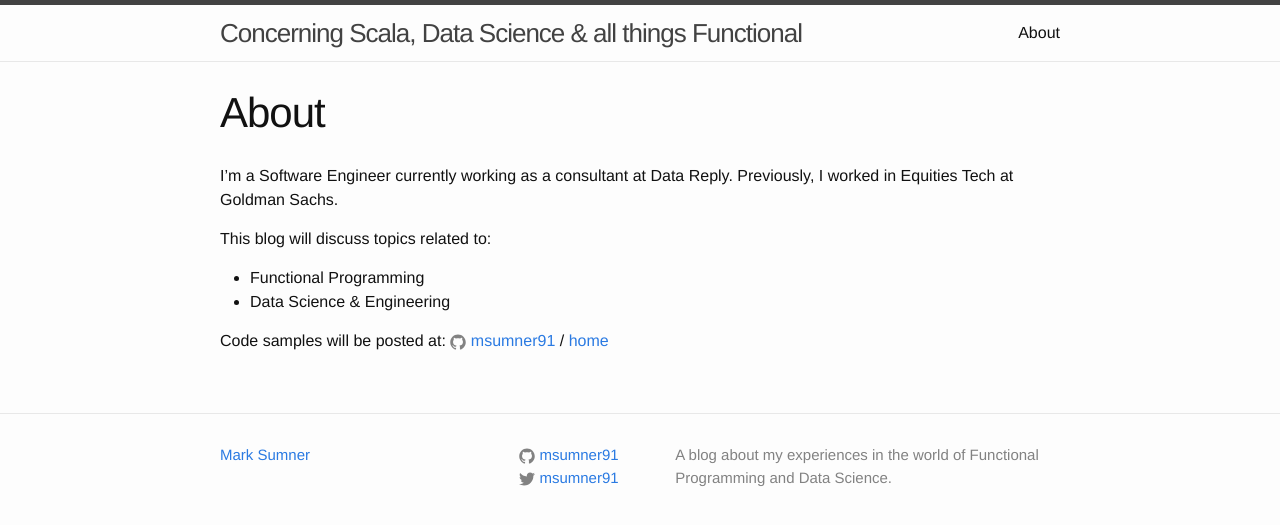
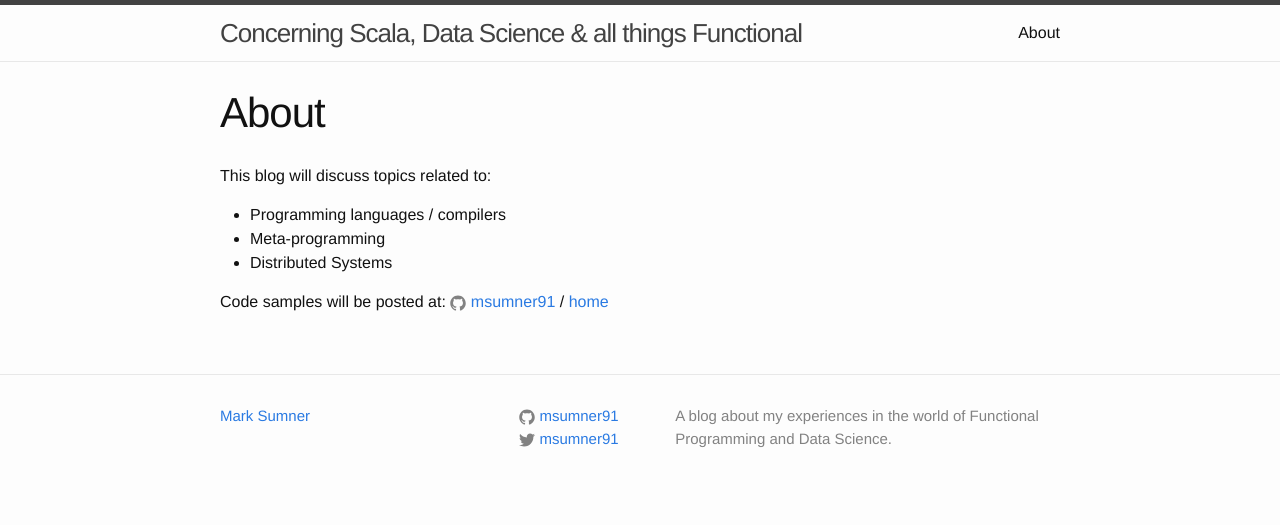
Before and after one commit to msumner91/msumner91.github.io, a Jekyll site: the page built from about.md, in a window 1280 px wide. Shown: the top 525 px of the page. Built offline with Jekyll 4.4.1, drawn with Linux system fonts in a browser that asks for light colours; comment, search, counter and statistics services are not loaded.

Commit message:
Update about.md

```diff
--- a/about.md
+++ b/about.md
@@ -4,12 +4,11 @@ title: About
 permalink: /about/
 ---
 
-I'm a Software Engineer currently working as a consultant at Data Reply. Previously, I worked in Equities Tech at Goldman Sachs.
-
 This blog will discuss topics related to:
 
-- Functional Programming
-- Data Science & Engineering
+- Programming languages / compilers
+- Meta-programming
+- Distributed Systems
 
 Code samples will be posted at:
 {% include icon-github.html username="msumner91" %} /
```
